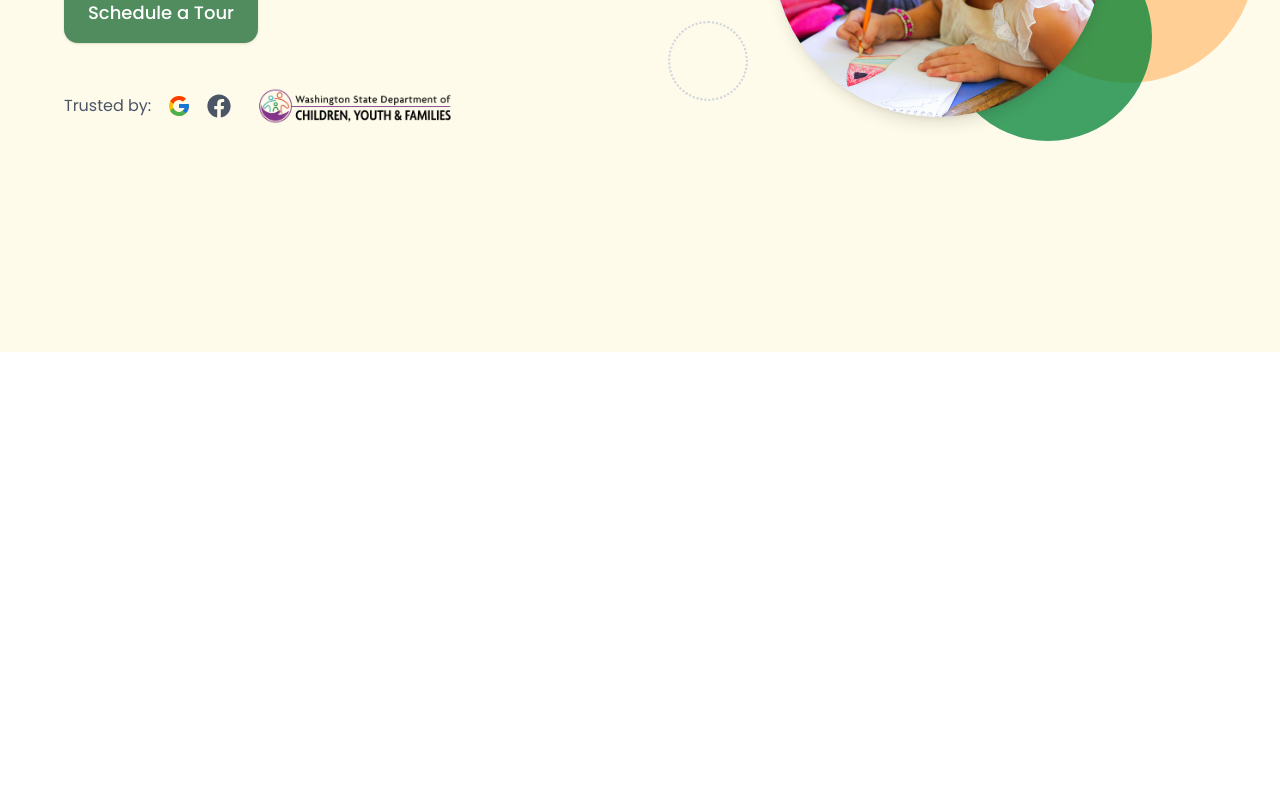
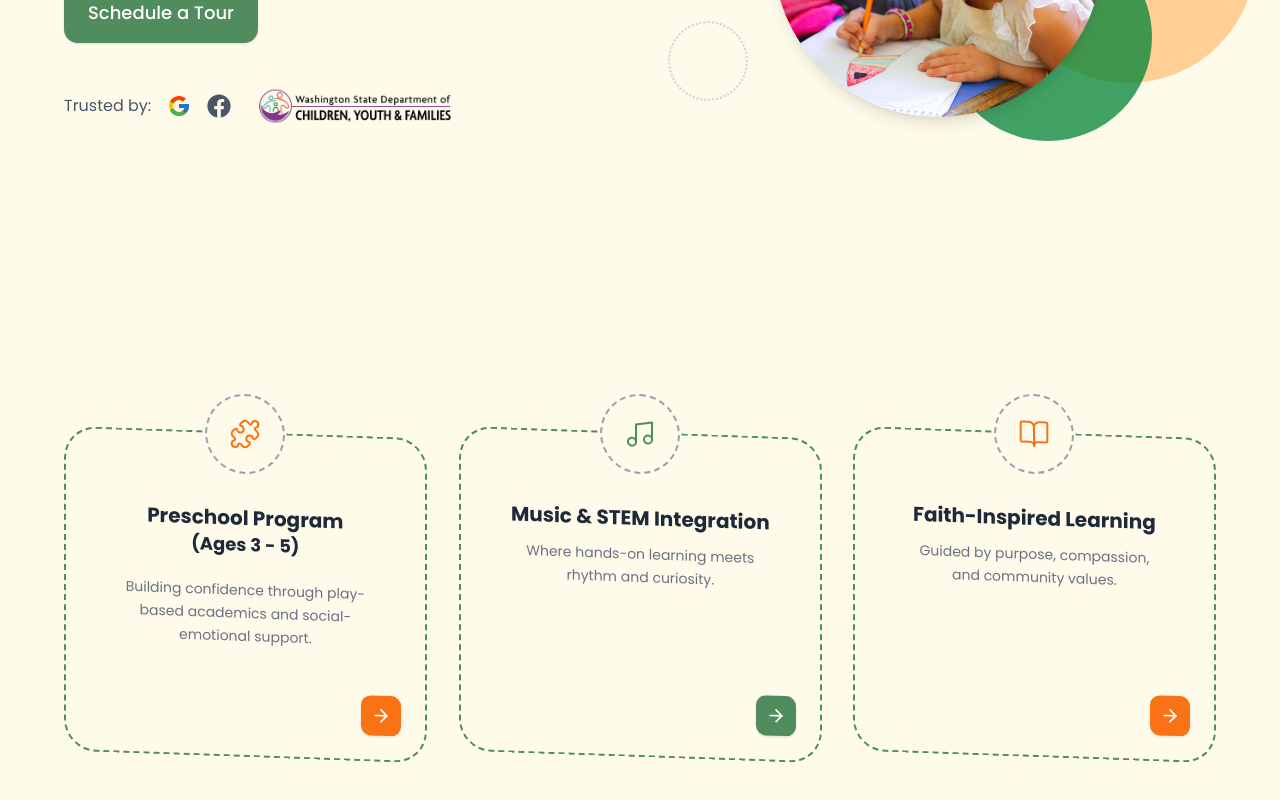
Before and after one commit to usamam46-git/Buttons-and-Bows, a Next.js app: page / in a window 1280 px wide. Shown: the part 448-1248 px from the top of the page. Before the commit the page ends 800 px from the top, so only its background shows below. Built offline with nearby package versions, Linux system fonts and the light colour scheme.

Commit message:
Completed programs component

```diff
--- a/app/page.tsx
+++ b/app/page.tsx
@@ -1,12 +1,14 @@
 'use client'
 
 import Hero from '@/components/layout/hero'
+import Programs from '@/components/layout/programs'
 import React from 'react'
 
 const home = () => {
   return (
     <>
      <Hero />
+     <Programs />
     </>
   )
 }
--- /dev/null
+++ b/components/layout/programs.tsx
@@ -0,0 +1,83 @@
+import React from "react";
+import { Puzzle, Music, BookOpen, ArrowRight } from "lucide-react";
+
+const programsData = [
+  {
+    title: "Preschool Program",
+    subtitle: "(Ages 3 - 5)",
+    description:
+      "Building confidence through play-based academics and social-emotional support.",
+    icon: Puzzle,
+    theme: "orange",
+  },
+  {
+    title: "Music & STEM Integration",
+    subtitle: "",
+    description:
+      "Where hands-on learning meets rhythm and curiosity.",
+    icon: Music,
+    theme: "green",
+  },
+  {
+    title: "Faith-Inspired Learning",
+    subtitle: "",
+    description:
+      "Guided by purpose, compassion, and community values.",
+    icon: BookOpen,
+    theme: "orange",
+  },
+];
+
+export default function Programs() {
+  // Color definitions
+  const greenHex = "#518C5E";
+  const orangeHex = "#F97316";
+
+  return (
+    <section className="w-full py-20 px-6 bg-[#FEFBEA]">
+      <div className="max-w-6xl mx-auto grid grid-cols-1 md:grid-cols-3 gap-12 md:gap-8">
+        {programsData.map((program, index) => {
+          const isGreen = program.theme === "green";
+          const mainColor = isGreen ? greenHex : orangeHex;
+
+          return (
+            <div
+              key={index}
+              className="relative bg-transparent rounded-4xl border-2 border-dashed border-[#518C5E] p-8 py-15 skew-y-2 pt-16 flex flex-col items-center text-center h-full"
+            >
+              <div className="absolute -top-10 left-1/2 transform -translate-x-1/2">
+                <div className="w-20 h-20 bg-[#FEFBEA] rounded-full border-2 border-dashed border-gray-400 flex items-center justify-center">
+                  <program.icon
+                    size={32}
+                    color={mainColor}
+                    strokeWidth={1.5}
+                  />
+                </div>
+              </div>
+              <h3 className="text-xl font-bold text-gray-800 leading-tight mt-2">
+                {program.title}
+              </h3>
+
+              {program.subtitle && (
+                <span className="text-lg font-bold text-gray-800 block mb-2">
+                  {program.subtitle}
+                </span>
+              )}
+
+              <p className="text-gray-500 text-sm leading-relaxed max-w-[250px] mt-3 mb-12">
+                {program.description}
+              </p>
+              <button
+                className="absolute bottom-6 right-6 w-10 h-10 rounded-lg flex items-center justify-center text-white transition-transform hover:scale-105 active:scale-95 shadow-sm"
+                style={{ backgroundColor: mainColor }}
+                aria-label={`Learn more about ${program.title}`}
+              >
+                <ArrowRight size={20} />
+              </button>
+            </div>
+          );
+        })}
+      </div>
+    </section>
+  );
+}
```
